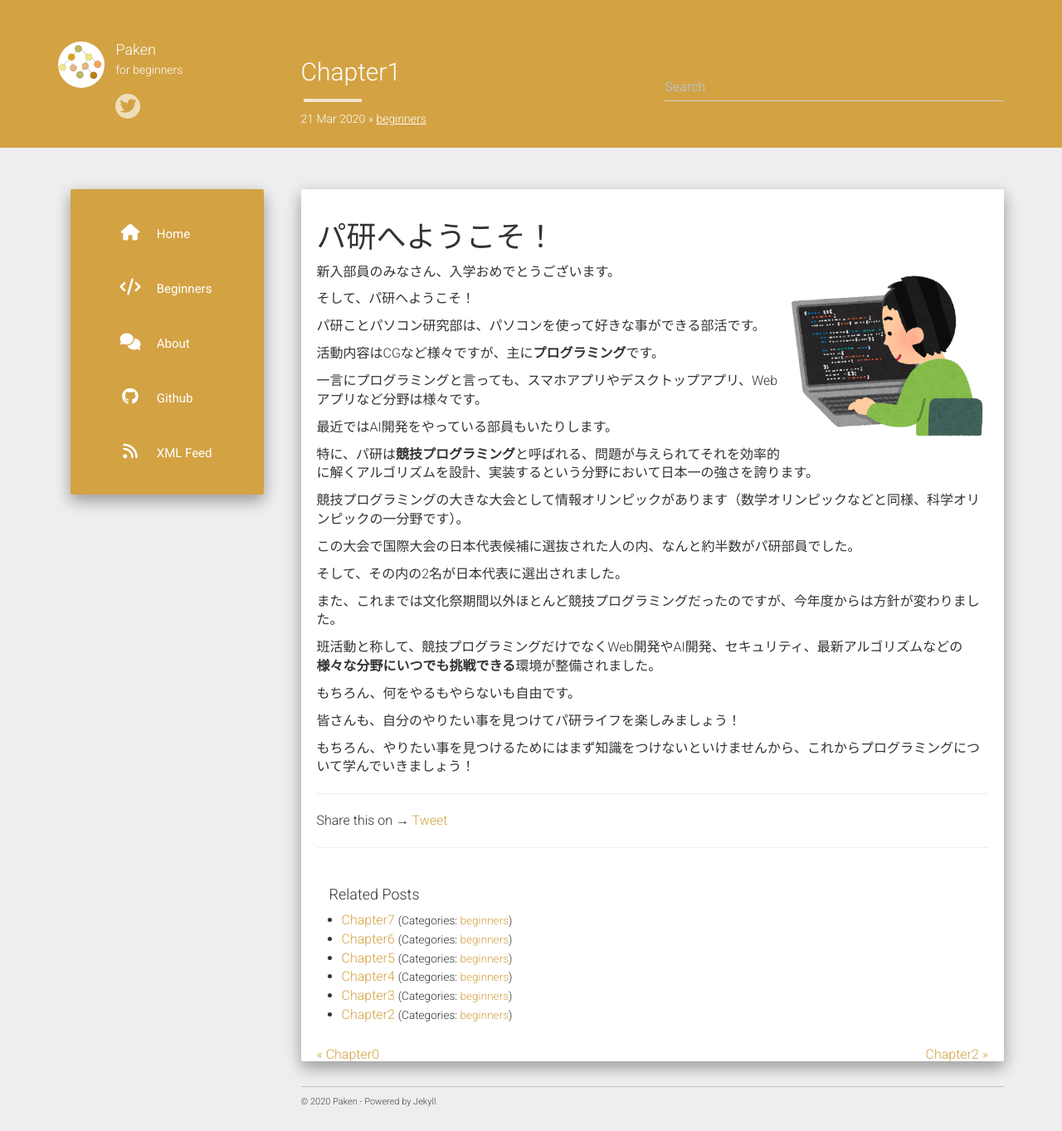
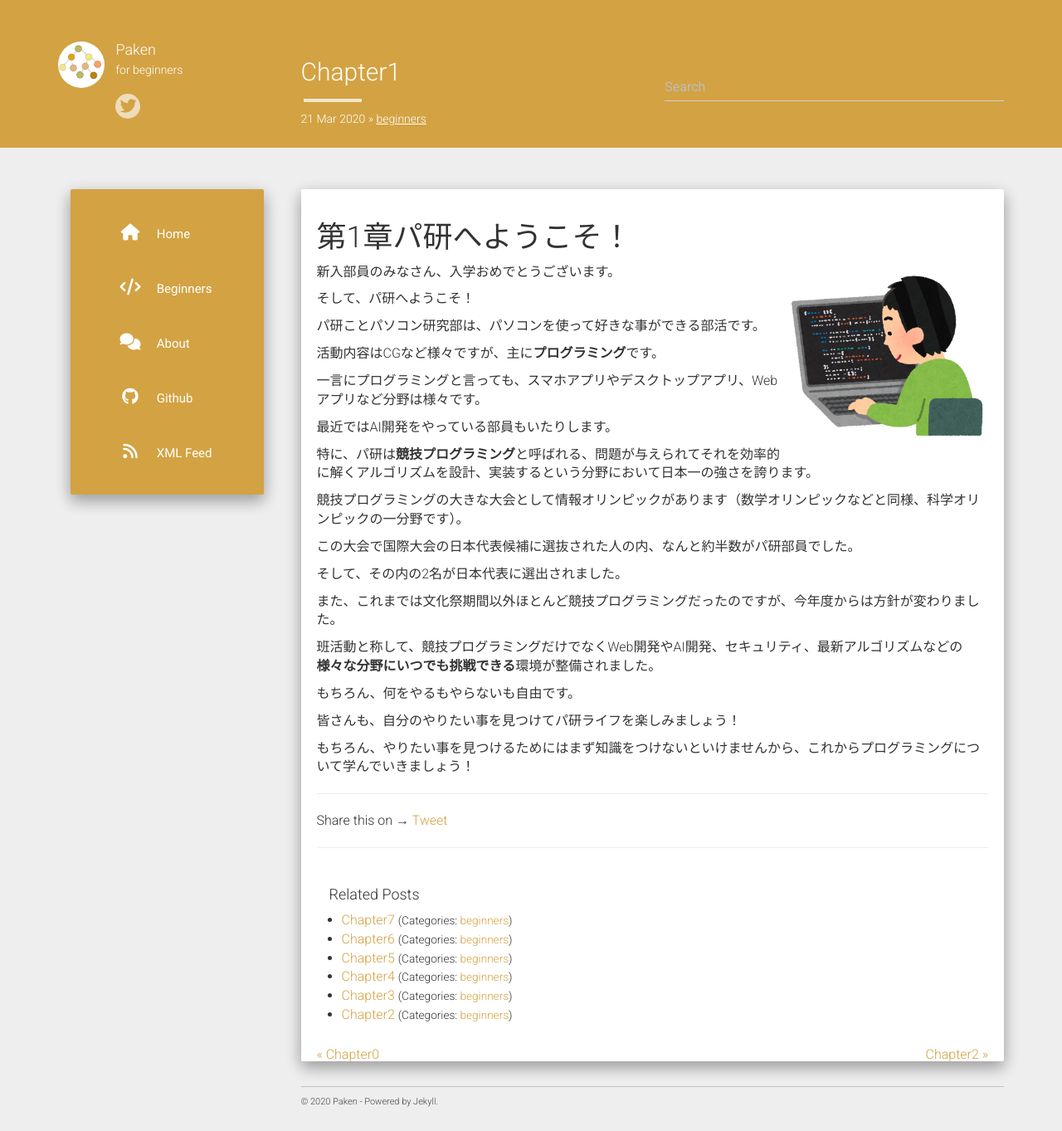
Before and after one commit to TKPaken/beginners, a Jekyll site: the page built from _posts/2020-3-21-chapter1.md, in a window 1280 px wide. Shown: the whole page at 83% size. Built offline with Jekyll 4.4.1, drawn with Linux system fonts in a browser that asks for light colours; nearby versions of some CDN libraries; comment, search, counter and statistics services are not loaded.

Commit message:
formatを統一

```diff
--- a/_posts/2020-3-21-chapter1.md
+++ b/_posts/2020-3-21-chapter1.md
@@ -5,7 +5,7 @@ date: 2020-03-21
 categories: beginners
 mathjax: true
 ---
-# パ研へようこそ！
+# 第1章パ研へようこそ！
 
 <img src="/beginners/assets/chapter1/computer_programming_man.png" width="30%" alt="部員の様子" align="right">
 
```
